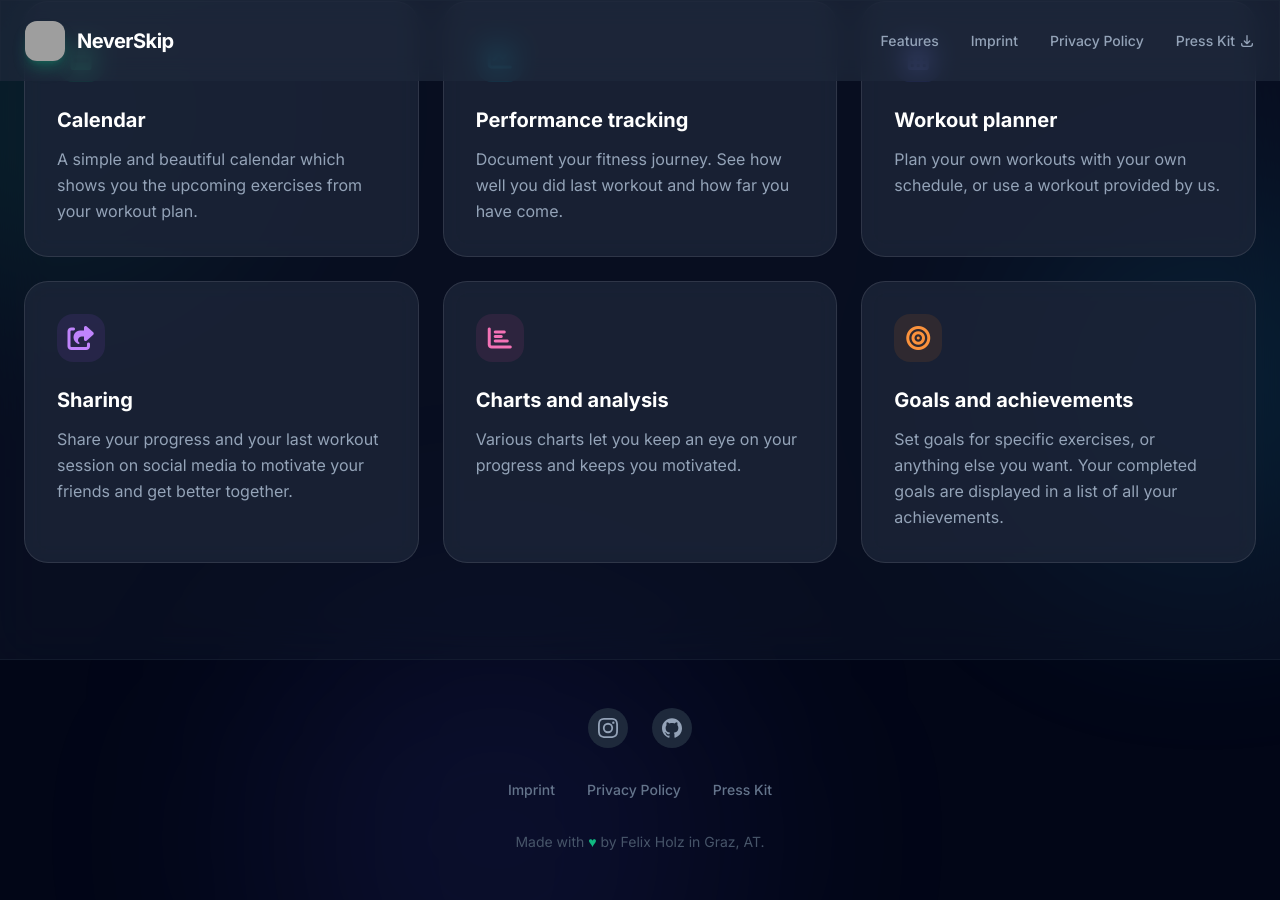
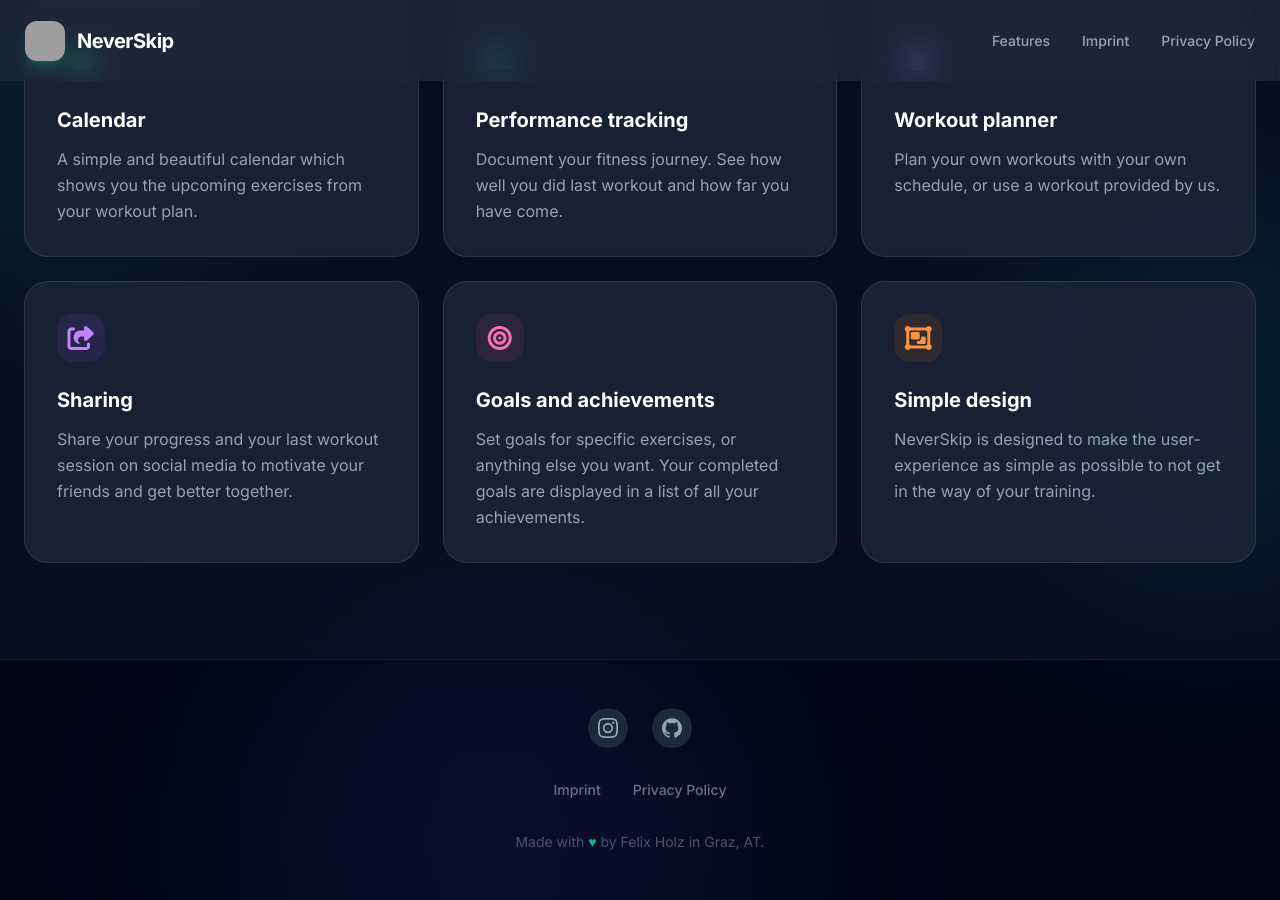
Before and after one commit to NeXTormer/NeverSkip-Landingpage, a Jekyll site: the page built from index.html, in a window 1280 px wide and 900 px high, scrolled down 1192 px. Built offline with Jekyll 4.4.1, drawn with Linux system fonts in a browser that asks for light colours; nearby versions of some CDN libraries; some of the changed text lies outside the part shown; grey boxes are pictures that could not be loaded.

Commit message:
update icons

```diff
--- a/_config.yml
+++ b/_config.yml
@@ -1,5 +1,5 @@
 #page title
-page_title                                : NeverSkip Fitness - A simple personal workout tracker                                       # Automatically populates with app name if not set and if iOS app ID is set. Otherwise enter manually.
+page_title                                : NeverSkip Fitness - Your Workout Logbook                                       # Automatically populates with app name if not set and if iOS app ID is set. Otherwise enter manually.
 
 # App Info
 ios_app_id                                : 1560521531                                # Required. Enter iOS app ID to automatically populate name, price and icons (e.g. 718043190).
@@ -7,7 +7,7 @@ ios_app_country                           : at
 
 appstore_link                             :                                          # Automatically populates if not set and if iOS app ID is set. Otherwise enter manually.
 playstore_link                            : https://play.google.com/store/apps/details?id=io.hawkford.fredericapp                                          # Enter Google Play Store URL.
-presskit_download_link                    : /assets/neverskip_presskit.zip                                          # Enter a link to downloadable file or (e.g. public Dropbox link to a .zip file).
+# presskit_download_link                    : /assets/neverskip_presskit.zip                                          # Enter a link to downloadable file or (e.g. public Dropbox link to a .zip file).
                                                                                       # Or upload your press kit file to assets and set path accordingly (e.g. "assets/your_press_kit.zip").
 
 app_icon                                  : assets/appicon.png                      # Automatically populates if not set and if iOS app ID is set.  Otherwise enter path to icon file manually.
@@ -53,17 +53,17 @@ features                                  :
     description                           : Share your progress and your last workout session on social media to motivate your friends and get better together.
     fontawesome_icon_name                 : share-square
 
-  - title                                 : Charts and analysis
-    description                           : Various charts let you keep an eye on your progress and keeps you motivated.
-    fontawesome_icon_name                 : chart-bar
+  # - title                                 : Charts and analysis
+  #   description                           : Various charts let you keep an eye on your progress and keeps you motivated.
+  #   fontawesome_icon_name                 : chart-bar
 
   - title                                 : Goals and achievements
     description                           : Set goals for specific exercises, or anything else you want. Your completed goals are displayed in a list of all your achievements.
     fontawesome_icon_name                 : bullseye
 
-  #- title                                 : Simple design
-  #  description                           : NeverSkip is designed to make the user-experience as simple as possible to not get in the way of your training.
-  #  fontawesome_icon_name                 : object-group
+  - title                                 : Simple design
+    description                           : NeverSkip is designed to make the user-experience as simple as possible to not get in the way of your training.
+    fontawesome_icon_name                 : object-group
 
 # Theme Settings
 topbar_color                              : "#000000"
--- a/index.html
+++ b/index.html
@@ -12,20 +12,20 @@ layout: null
 
     <!-- Open Graph / Facebook / iMessage -->
     <meta property="og:type" content="website">
-    <meta property="og:url" content="{{ site.url | default: 'https://yourwebsite.com/' }}">
+    <meta property="og:url" content="{{ site.url | default: 'https://neverskipfitness.com/' }}">
     <meta property="og:title" content="{{ site.page_title }}">
     <meta property="og:description" content="{{ site.app_description }}">
-    <meta property="og:image" content="{{ site.url | default: 'https://yourwebsite.com' }}/assets/screenshot/IMG_6256.PNG">
+    <meta property="og:image" content="{{ site.url | default: 'https://neverskipfitness.com' }}/assets/screenshot/IMG_6256.PNG">
 
     <!-- Twitter -->
     <meta property="twitter:card" content="summary_large_image">
-    <meta property="twitter:url" content="{{ site.url | default: 'https://yourwebsite.com/' }}">
+    <meta property="twitter:url" content="{{ site.url | default: 'https://neverskipfitness.com/' }}">
     <meta property="twitter:title" content="{{ site.page_title }}">
     <meta property="twitter:description" content="{{ site.app_description }}">
-    <meta property="twitter:image" content="{{ site.url | default: 'https://yourwebsite.com' }}/assets/screenshot/IMG_6256.PNG">
+    <meta property="twitter:image" content="{{ site.url | default: 'https://neverskipfitness.com' }}/assets/screenshot/IMG_6256.PNG">
 
     <!-- Canonical Link -->
-    <link rel="canonical" href="{{ site.url | default: 'https://yourwebsite.com/' }}">
+    <link rel="canonical" href="{{ site.url | default: 'https://neverskipfitness.com/' }}">
 
     <!-- App Schema Markup (JSON-LD) for Rich Google Search Results -->
     <script type="application/ld+json">
@@ -180,8 +180,8 @@ layout: null
                     </div>
 
                     <h1 class="text-5xl lg:text-7xl font-extrabold tracking-tight text-white mb-6 leading-tight">
-                        Don't just set goals. <br/>
-                        <span class="text-transparent bg-clip-text bg-gradient-to-r from-brand-400 to-cyan-400">Crush them.</span>
+                        Never Settle.<br>Never Quit.<br/>
+                        <span class="text-transparent bg-clip-text bg-gradient-to-r from-brand-400 to-cyan-400">NeverSkip.</span>
                     </h1>
 
                     <p class="text-lg lg:text-xl text-slate-400 mb-8 max-w-2xl mx-auto lg:mx-0 leading-relaxed">
```
Also changed, not shown: 1 other file.
